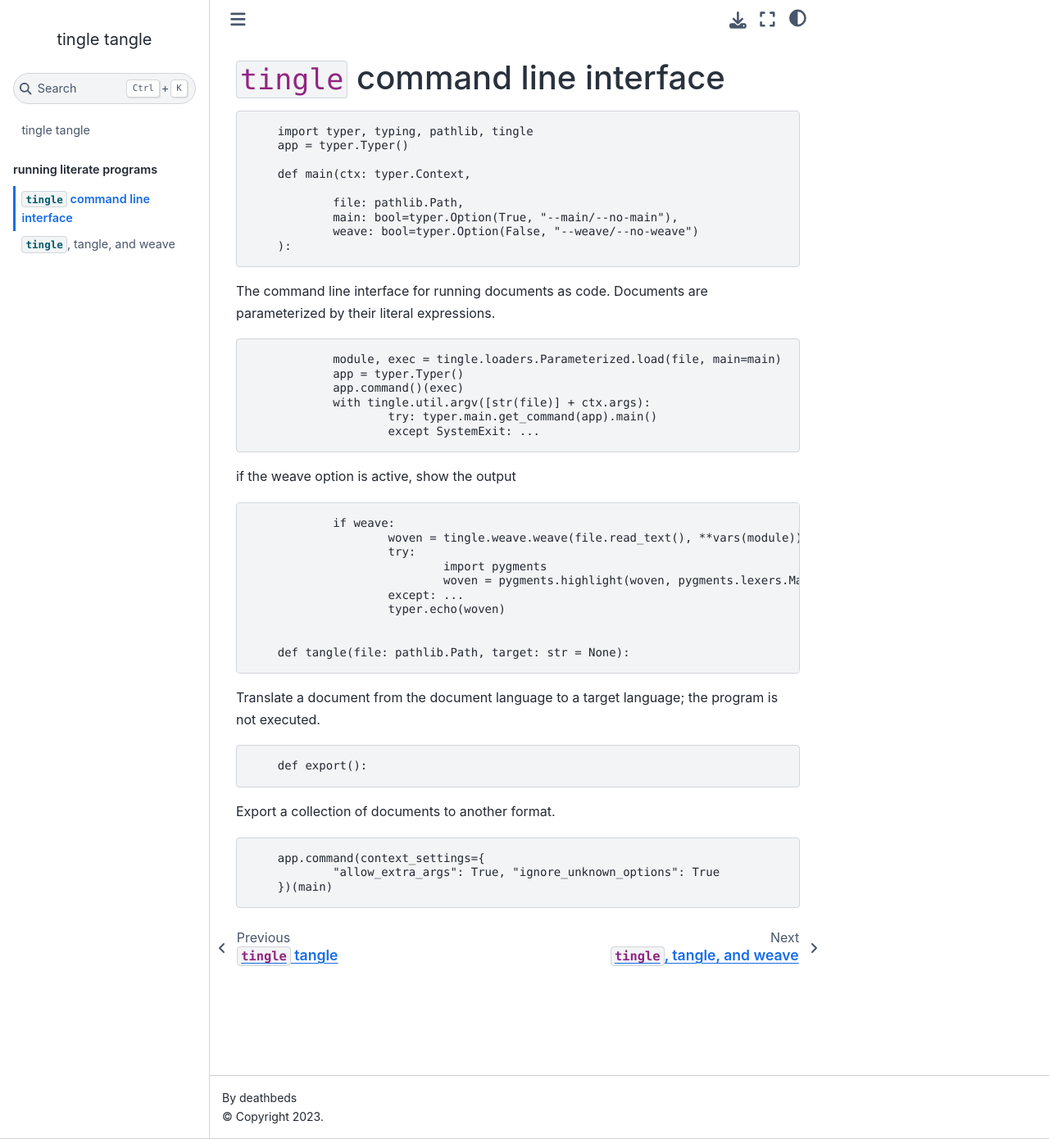
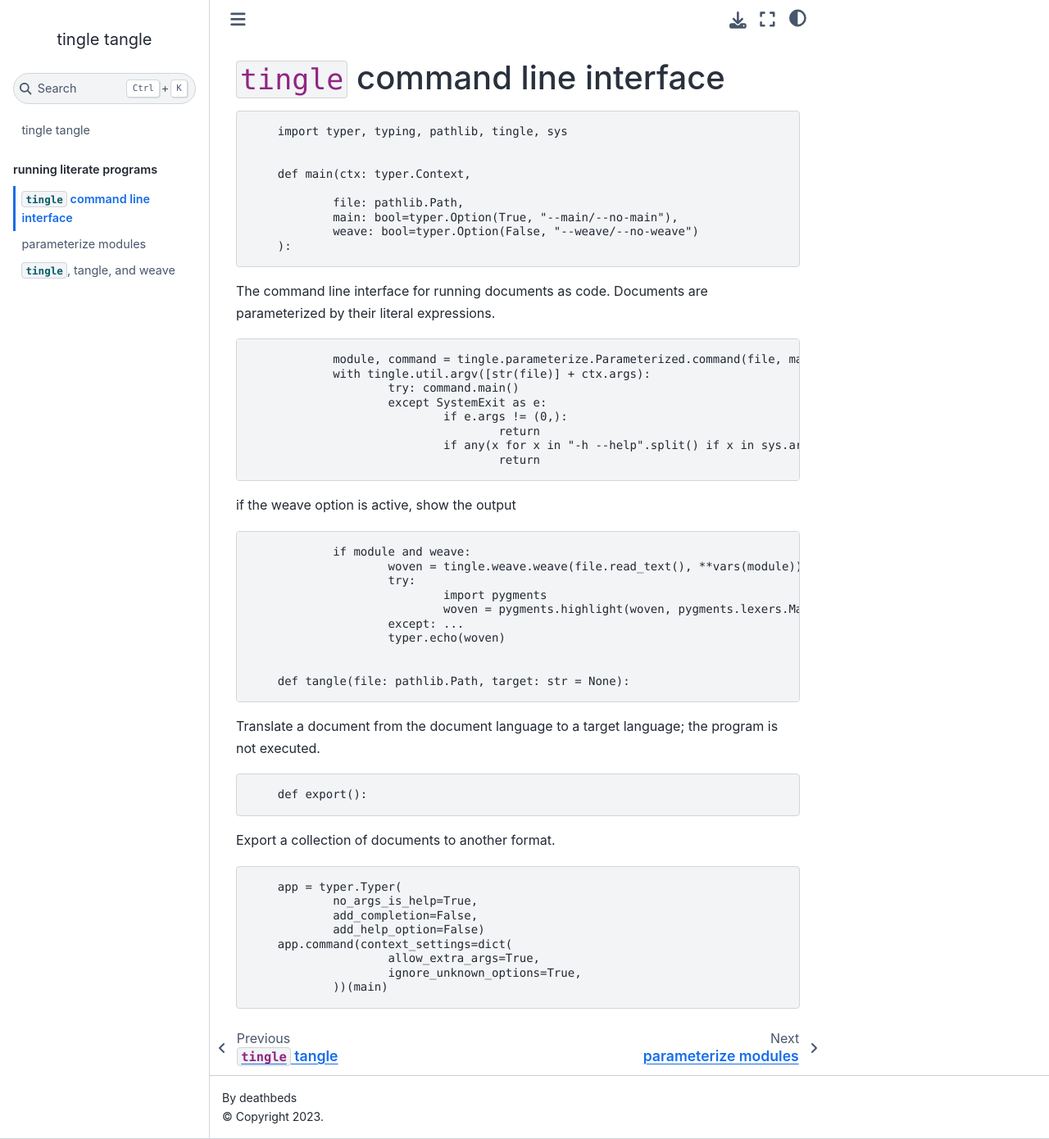
Before and after one commit to deathbeds/tingle, a Jupyter Book: the page built from tingle/readme.md, in a window 1280 px wide and 1390 px high. Shown: the whole window at 82% size. Built offline with Jupyter Book 1.0.4 settings and Sphinx 7.4.7 and the Sphinx Book theme 1.1.4, drawn with Linux system fonts in a browser that asks for light colours; pages that are not in the unit, such as notebooks, are missing from menus.

Commit message:
cli updates

```diff
--- a/_toc.yml
+++ b/_toc.yml
@@ -3,8 +3,10 @@
   chapters:
   - file: tingle/readme.md
   - file: tingle/tests/test_tingle.md
+  - file: tingle/parameterize.md
   - file: tingle/weave.md
-  - file: tingle/tests/test_shebang.ipynb
+
+  - file: tingle/tests/test_cli.ipynb
 - part: literate data files
   chapters:
   - file: tingle/tests/testschema.yml.md
--- a/index.rst
+++ /dev/null
@@ -1,3 +0,0 @@
-.. include:: readme.rst
-.. toctree::
-    :maxdepth: 1
--- a/tingle/__init__.py
+++ b/tingle/__init__.py
@@ -1,8 +1,8 @@
 """Tangling operations for different literate files."""
 __version__ = "0.1.0"
 
-from . import md, rst, python, loaders, yml, util
+from . import md, rst, python, loaders, util
 from .loaders import *
 
 with Markdown(lazy=True):
-    from . import weave
+    from . import yml, weave, parameterize
--- a/tingle/readme.md
+++ b/tingle/readme.md
@@ -1,7 +1,7 @@
 # `tingle` command line interface
 
-        import typer, typing, pathlib, tingle
-        app = typer.Typer()
+        import typer, typing, pathlib, tingle, sys
+
 
         def main(ctx: typer.Context,
 
@@ -13,16 +13,18 @@
 The command line interface for running documents as code.
 Documents are parameterized by their literal expressions.
 
-                module, exec = tingle.loaders.Parameterized.load(file, main=main)
-                app = typer.Typer()
-                app.command()(exec)
+                module, command = tingle.parameterize.Parameterized.command(file, main=main)
                 with tingle.util.argv([str(file)] + ctx.args):
-                        try: typer.main.get_command(app).main()
-                        except SystemExit: ...
+                        try: command.main()
+                        except SystemExit as e:
+                                if e.args != (0,):
+                                        return
+                                if any(x for x in "-h --help".split() if x in sys.argv):
+                                        return
 
 if the weave option is active, show the output
 
-                if weave:
+                if module and weave:
                         woven = tingle.weave.weave(file.read_text(), **vars(module))
                         try:
                                 import pygments
@@ -40,6 +42,11 @@ the program is not executed.
 
 Export a collection of documents to another format.
 
-        app.command(context_settings={
-                "allow_extra_args": True, "ignore_unknown_options": True
-        })(main)
+        app = typer.Typer(
+                no_args_is_help=True,
+                add_completion=False,
+                add_help_option=False)
+        app.command(context_settings=dict(
+                        allow_extra_args=True,
+                        ignore_unknown_options=True,
+                ))(main)
```
Also changed, not shown: readme.md (+1 -1 lines), tingle/parameterize.md (added, +123 -0 lines), 3 other files.
